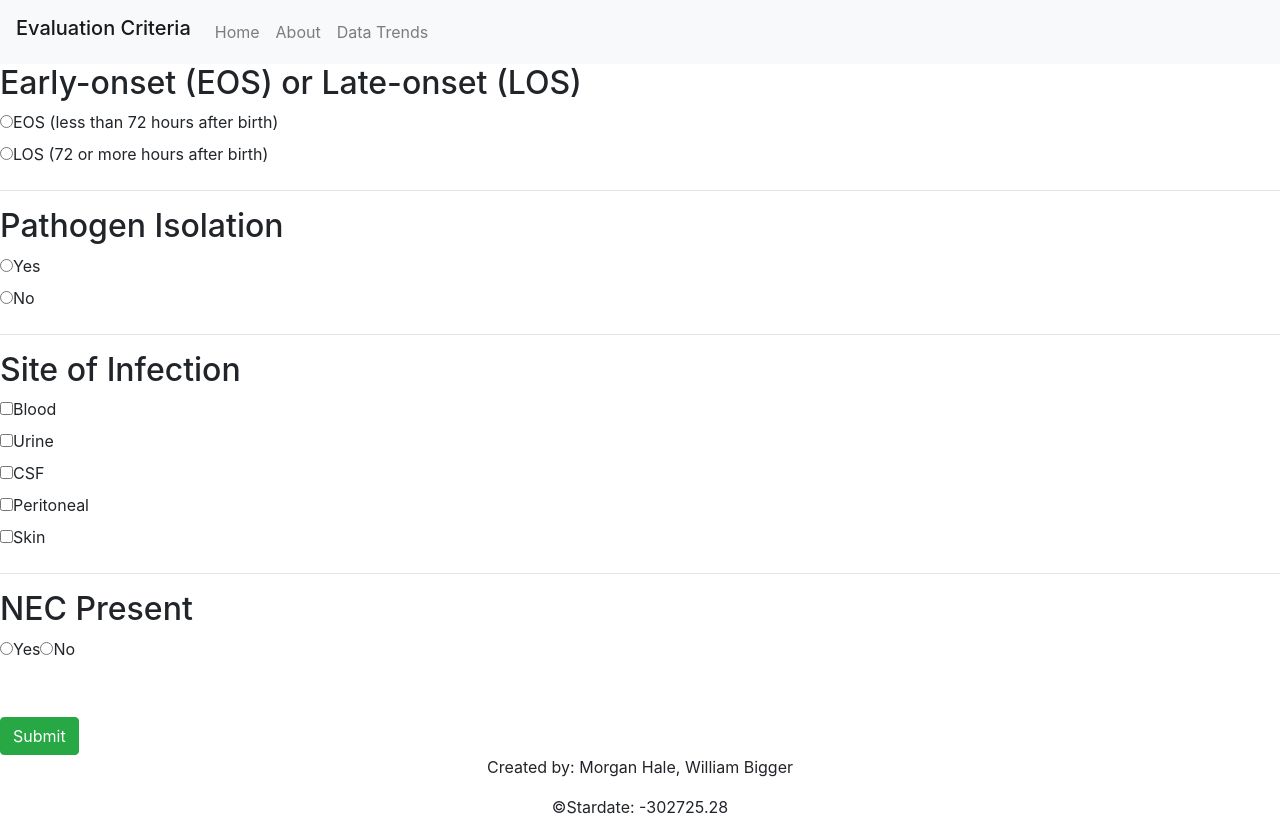
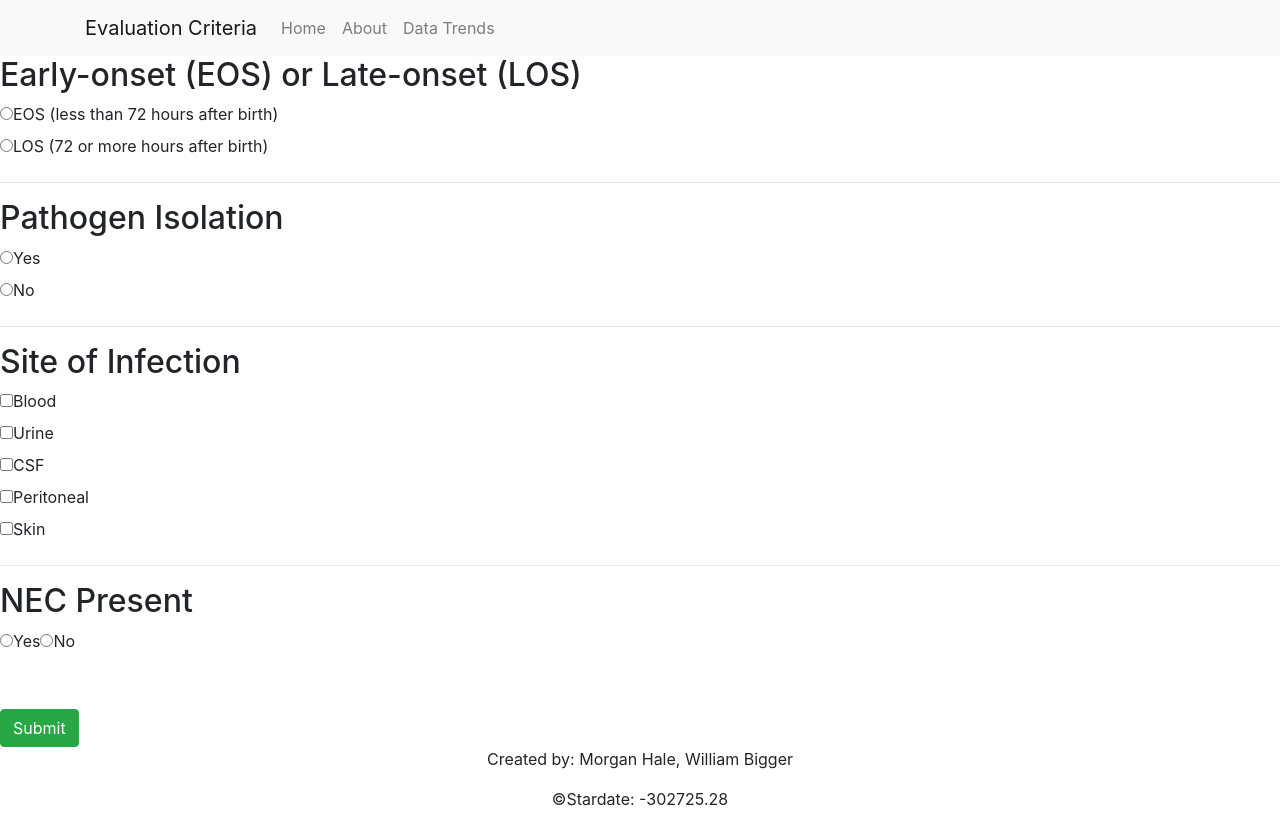
Before and after one commit to willbigger/willbigger.github.io, a React (Create React App) app in the folder frontend/: page / in a window 1280 px wide. Built offline with nearby package versions, Linux system fonts and the light colour scheme.

Commit message:
hamburger menu

```diff
--- a/frontend/src/components/Header.js
+++ b/frontend/src/components/Header.js
@@ -1,37 +1,22 @@
 import React from "react";
-import { Link } from 'react-router-dom'; // Import links instead of reloading the page
+import { Nav, Navbar, Container } from 'react-bootstrap';
 
 function Header() {
   return (
     <div>
-        <head>
-          <meta charset="utf-8"></meta>
-          <meta name="viewport" content="width=device-width, initial-scale=1, shrink-to-fit=no"></meta>
-          <link rel="stylesheet" href="https://maxcdn.bootstrapcdn.com/bootstrap/4.0.0/css/bootstrap.min.css" integrity="sha384-Gn5384xqQ1aoWXA+058RXPxPg6fy4IWvTNh0E263XmFcJlSAwiGgFAW/dAiS6JXm" crossorigin="anonymous"></link>
-        </head>
-
-        <body>
-          <nav class="navbar navbar-expand-lg navbar-light bg-light">
-            <h1 class="navbar-brand">Evaluation Criteria</h1>
-
-            <div class="collapse navbar-collapse" id="navbarSupportedContent">
-              <ul class="navbar-nav mr-auto">
-                <li class="nav-item">
-                  <Link class="nav-link" to='/'>Home</Link>
-                </li>
-                <li class="nav-item">
-                  <Link class="nav-link" to='/about'>About</Link>
-                </li>
-                <li class="nav-item">
-                  <Link class="nav-link" to='/datatrends'>Data Trends</Link>
-                </li>
-              </ul>
-            </div>
-          </nav>
-          <script src="https://code.jquery.com/jquery-3.2.1.slim.min.js" integrity="sha384-KJ3o2DKtIkvYIK3UENzmM7KCkRr/rE9/Qpg6aAZGJwFDMVNA/GpGFF93hXpG5KkN" crossorigin="anonymous"></script>
-          <script src="https://cdnjs.cloudflare.com/ajax/libs/popper.js/1.12.9/umd/popper.min.js" integrity="sha384-ApNbgh9B+Y1QKtv3Rn7W3mgPxhU9K/ScQsAP7hUibX39j7fakFPskvXusvfa0b4Q" crossorigin="anonymous"></script>
-          <script src="https://maxcdn.bootstrapcdn.com/bootstrap/4.0.0/js/bootstrap.min.js" integrity="sha384-JZR6Spejh4U02d8jOt6vLEHfe/JQGiRRSQQxSfFWpi1MquVdAyjUar5+76PVCmYl" crossorigin="anonymous"></script>
-        </body>
+      <Navbar collapseOnSelect expand="lg" bg="light">
+      <Container>
+        <Navbar.Brand>Evaluation Criteria</Navbar.Brand>
+        <Navbar.Toggle aria-controls="responsive-navbar-nav" />
+        <Navbar.Collapse id="responsive-navbar-nav">
+          <Nav className="me-auto">
+            <Nav.Link href="/">Home</Nav.Link>
+            <Nav.Link href="/about">About</Nav.Link>
+            <Nav.Link href="/datatrends">Data Trends</Nav.Link>
+          </Nav>
+        </Navbar.Collapse>
+        </Container>
+      </Navbar>
     </div>
   );
 }
```
